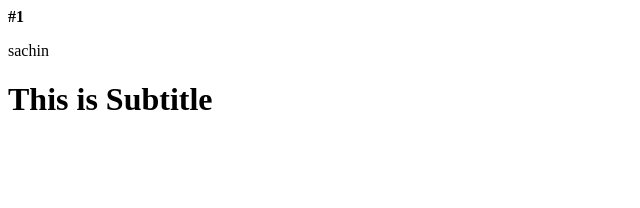
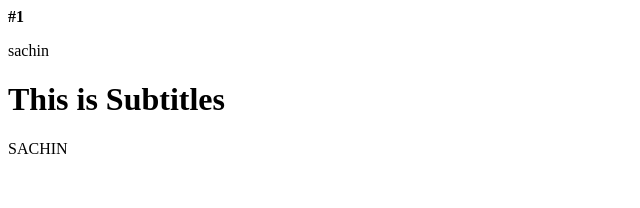
Before and after one commit to sapkotasachin1992/Typescript_React, a React (Vite) app: page / in a window 1280 px wide. Shown: the top 208 px of the page, without its empty margins (0-640 px from the left). Built offline with nearby package versions, Linux system fonts and the light colour scheme.

Commit message:
default props

```diff
--- a/src/App.tsx
+++ b/src/App.tsx
@@ -1,11 +1,16 @@
+import { useState } from "react";
 import { UserCard } from "./components/01_RequiredOptionalProps";
+import { Greet } from "./components/02_DefaultProps";
 
 
 function App() {
 
 
   return (
-    <UserCard id="1" name="sachin" subtitle=<h1>This is Subtitle</h1> />
+    <>
+      <UserCard id="1" name="sachin" subtitle=<h1>This is Subtitles</h1> />
+      <Greet name="sachin" shout={true} />
+    </>
   )
 }
 
--- /dev/null
+++ b/src/components/02_DefaultProps.tsx
@@ -0,0 +1,12 @@
+
+
+type GreetProps = {
+    name?: string;
+    shout?: boolean
+}
+
+
+export function Greet({ name = "Guest", shout = false }: GreetProps) {
+    const text = shout ? name.toUpperCase() : name
+    return <p>{text}</p>
+}
```
